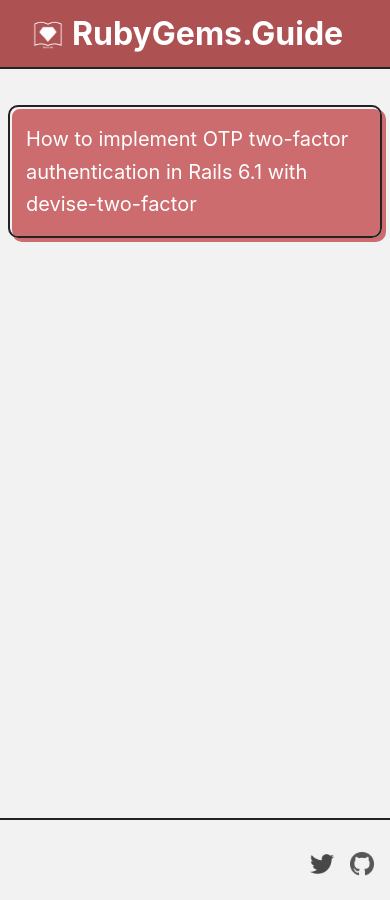
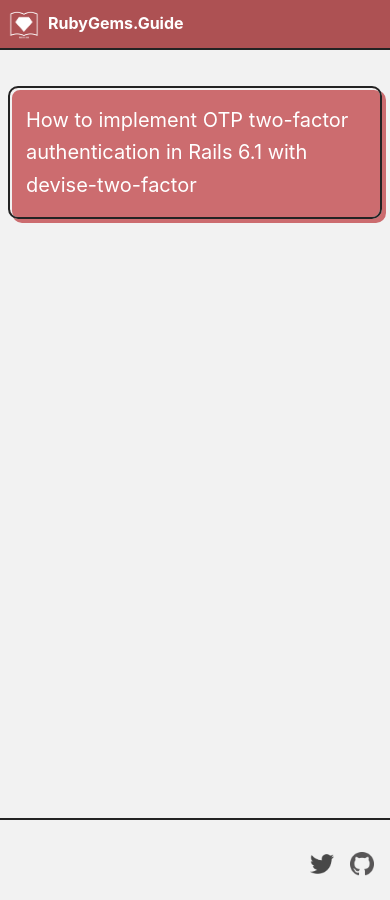
Before and after one commit to rubygemsguide/rubygemsguide, a Jekyll site: the page built from index.markdown, in a window 390 px wide. Built offline with Jekyll 4.4.1, drawn with Linux system fonts in a browser that asks for light colours.

Commit message:
Fix some responsive CSS issue

```diff
--- a/css/styles.scss
+++ b/css/styles.scss
@@ -61,7 +61,7 @@
   background-color: #ad5153;
   border-bottom: 2px solid var(--border);
   text-align: center;
-  padding: 1rem 2rem;
+  padding: .5rem;
   width: 100vw;
   position: relative;
   box-sizing: border-box;
@@ -71,6 +71,12 @@
   margin-right: -50vw;
 }
 
+@media (min-width: 768px) {
+  header {
+    padding: 1rem 2rem;
+  }
+}
+
 .brand {
   display: flex;
   align-items: center;
@@ -78,7 +84,6 @@
 
 .logo {
   width: 32px;
-  height: fit-content;
   margin-right: 0.5rem;
 }
 
@@ -140,7 +145,13 @@
 header h1 {
   margin-top: auto;
   margin-bottom: auto;
-  font-size: 2rem;
+  font-size: 1rem;
+}
+
+@media (min-width: 768px) {
+  header h1 {
+    font-size: 2rem;
+  }
 }
 
 header h1 a {
@@ -166,6 +177,7 @@
   padding: 2rem 1rem 1.5rem 1rem;
   /* color: var(--text-light); */
   color: #ad5153;
+  background-color: var(--bg);
   font-size: 1rem;
   text-align: center;
   /* border-top: 1px solid var(--border); */
@@ -217,8 +229,14 @@
 
 /* Format headers */
 h1 {
-  font-size: calc(var(--base-fontsize) * var(--header-scale) * var(--header-scale) * var(--header-scale) * var(--header-scale));
+  font-size: 2rem;
   margin-top: calc(var(--line-height) * 1.5rem);
+}
+
+@media (min-width: 768px) {
+  h1 {
+    font-size: calc(var(--base-fontsize) * var(--header-scale) * var(--header-scale) * var(--header-scale) * var(--header-scale));
+  }
 }
 
 h2 {
```
